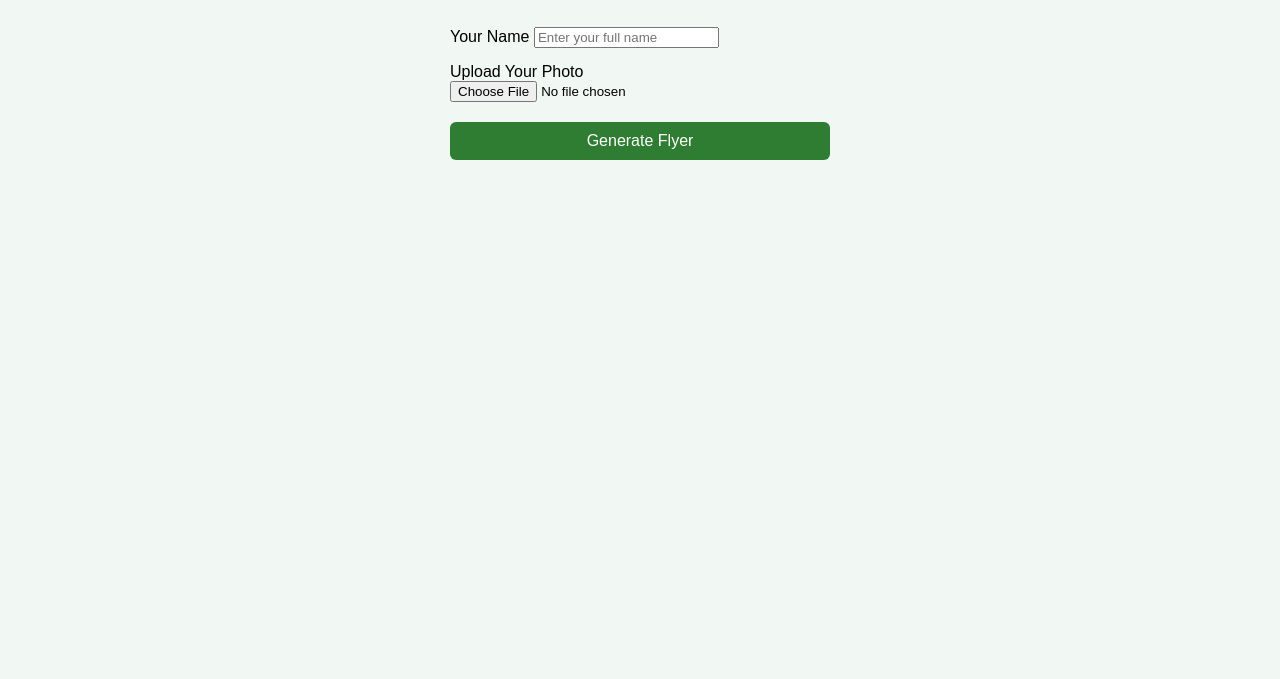
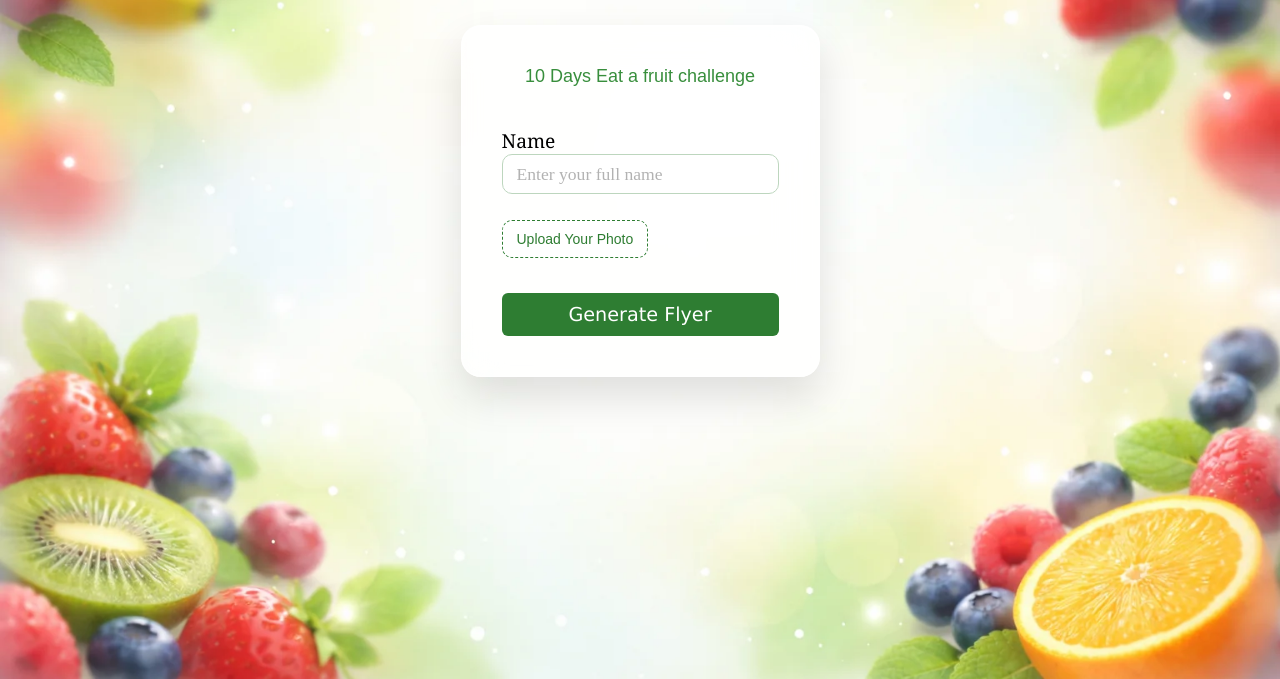
Before and after one commit to eddidmund12/Eat-A-Fruit-Challenge, a plain HTML site: page client/index.html in a window 1280 px wide. Shown: the part 121-800 px from the top of the page. Drawn offline with Linux system fonts and the light colour scheme.

Commit message:
ui design

```diff
--- a/client/index.html
+++ b/client/index.html
@@ -7,18 +7,20 @@
     <link rel="stylesheet" href="styles.css">
 </head>
 <body>
-
+    <h1>I am Participating</h1>
+    <div class="sub-container">
         <div class="container">
-        <h1>I Am participating</h1>
             <p class="subtitle">10 Days Eat a fruit challenge</p>
 
             <form id="flyerForm" enctype="multipart/form-data">
-            <label>Your Name
+
+                <div class="name">
+                    <h5>Name</h5>
                     <input type="text" id="name" name="name" placeholder="Enter your full name">
-            </label>
+                </div>
 
-            <label>Upload Your Photo
-                <input type="file" id="image" name="image" accept="image/*">
+                <label class="file-upload">Upload Your Photo
+                    <input type="file" id="image" hidden name="image" accept="image/*">
                 </label>
 
                 <div class="preview-box">
@@ -32,6 +34,7 @@
                 <a id="downloadBtn" download>Download Flyer</a>
             </div>
         </div>
+    </div>
     <script src="script.js"></script>
 </body>
 </html>
--- a/client/script.js
+++ b/client/script.js
@@ -130,7 +130,13 @@ imageInput.addEventListener("change", () => {
    FORM SUBMIT
 ----------------------------*/
 form.addEventListener("submit", async (e) => {
-  e.preventDefault();
+  if (nameInput.value==="" || imageInput.files.length===0){
+    alert("Please enter both details")
+    return;
+  }
+
+ else{
+   e.preventDefault();
 
   const formData = new FormData();
   formData.append("name", nameInput.value);
@@ -197,6 +203,7 @@ form.addEventListener("submit", async (e) => {
       previewImg.hidden = true;
     };
   }
+ }
 });
 
 /* ---------------------------
--- a/client/styles.css
+++ b/client/styles.css
@@ -5,24 +5,86 @@
 
 body {
     margin: 0;
-    background: #f1f8f4;
+    background: url(bg.webp);
+    background-repeat: no-repeat;
+    background-position: center;
+    background-size: cover;
+    height: 100vh;
+    padding:10px;
+
 }
-
+.sub-container{
+    display: flex;
+    flex-direction: column;
+    justify-content: center;
+    align-items: center;
+}
 .container {
-    max-width: 420px;
-    margin: auto;
-    padding: 20px;
+    width: auto;
+    padding: 40px;
+    background: rgba(255, 255, 255, 0.78);
+    backdrop-filter: blur(20px);
+    border-radius: 20px;
+    box-shadow:0 20px 40px rgba(0, 0, 0, 0.12), inset 0 1px 0 rgba(255, 255, 255, 0.6);
+    border: 1px solid rgba(255, 255, 255, 0.5);
 }
 
 h1 {
+    margin-top: 30px;
     text-align: center;
     color: #2e7d32;
+    font-size: 3rem;
+    font-family: Verdana, Geneva, Tahoma, sans-serif;
+    margin-bottom: 50px;
+    text-transform: uppercase;
 }
-
+.name{
+    display: flex;
+    flex-direction: column;
+    margin-bottom: 20px;
+}
+.name h5{
+    margin: 0;
+    font-size: 1.2rem;
+    font-weight: 300;
+    font-family: Cambria, Cochin, Georgia, Times, 'Times New Roman', serif;
+}
+.name input[type="text"]{
+    width: 100%;
+    padding: 8px 14px;
+    border-radius: 10px;
+    border: 1px solid #bdd6be;
+    font-size: 15px;
+    transition: all 0.2s ease;
+    font-size: 1.2rem;
+}
+.name input:focus{
+    outline:  1px solid #388e3c;
+}
+.name input::placeholder{
+    font-size:1.1rem;
+    font-weight: 500;
+    font-family: 'Times New Roman', Times, serif;
+    color: rgba(0, 0, 0, 0.3);
+}
+.file-upload {
+    display: inline-block;
+    padding: 10px 14px;
+    background: #ffffff;
+    border-radius: 10px;
+    border: 1px dashed #2e7d32;
+    color: #2e7d32;
+    cursor: pointer;
+    font-size: 14px;
+    margin-top: 6px;
+}
 .subtitle {
     text-align: center;
     color: #388e3c;
-    margin-bottom: 30px;
+    margin-bottom: 40px;
+    margin-top: 0;
+    font-size: large;
+
 }
 
 label {
@@ -31,13 +93,7 @@ label {
     font-weight: 500;
 }
 
-.input {
-    width: 100%;
-    padding: 12px;
-    margin-top: 6px;
-    border-radius: 6px;
-    border: 1px solid #ccc;
-}
+
 
 .preview-box {
     margin: 20px 0;
@@ -60,8 +116,15 @@ button {
     border: none;
     border-radius: 10px;
     font-size: 16px;
+    font-family: 'Lucida Sans', 'Lucida Sans Regular', 'Lucida Grande', 'Lucida Sans Unicode', Geneva, Verdana, sans-serif;
+    font-size: 1.2rem;
+    transition: all 0.7s ease-in-out;
 }
-
+button:hover{
+    background-color: #ffffff;
+    color: #2e7d32;
+    border: 1px solid #2e7d32;
+}
 #result img {
     width: 100%;
     margin-top: 20px;
@@ -78,3 +141,27 @@ button {
     border-radius: 8px;
     text-decoration: none;
 }
+@media (max-width:767px){
+    h1{
+        font-size: 2.3rem;
+    }
+    .subtitle{
+        font-size: 1.5rem;
+    }
+    body{
+        background: url(bg-phone.webp);
+        background-repeat: no-repeat;
+        background-position: center;
+        background-size: cover;
+    }
+}
+@media (min-width:768px) and (max-width:1000px) and (orientation:landscape){
+    body{
+        height:100%;
+    }
+}
+@media (min-width:768px) and (max-width:1000px) and (orientation:portrait){
+    body{
+        height: 100vh
+    }
+}
```
Also changed, not shown: client/bg-phone.webp (added), client/bg.webp (added). Lines whose indentation alone changed are shown as unchanged.
